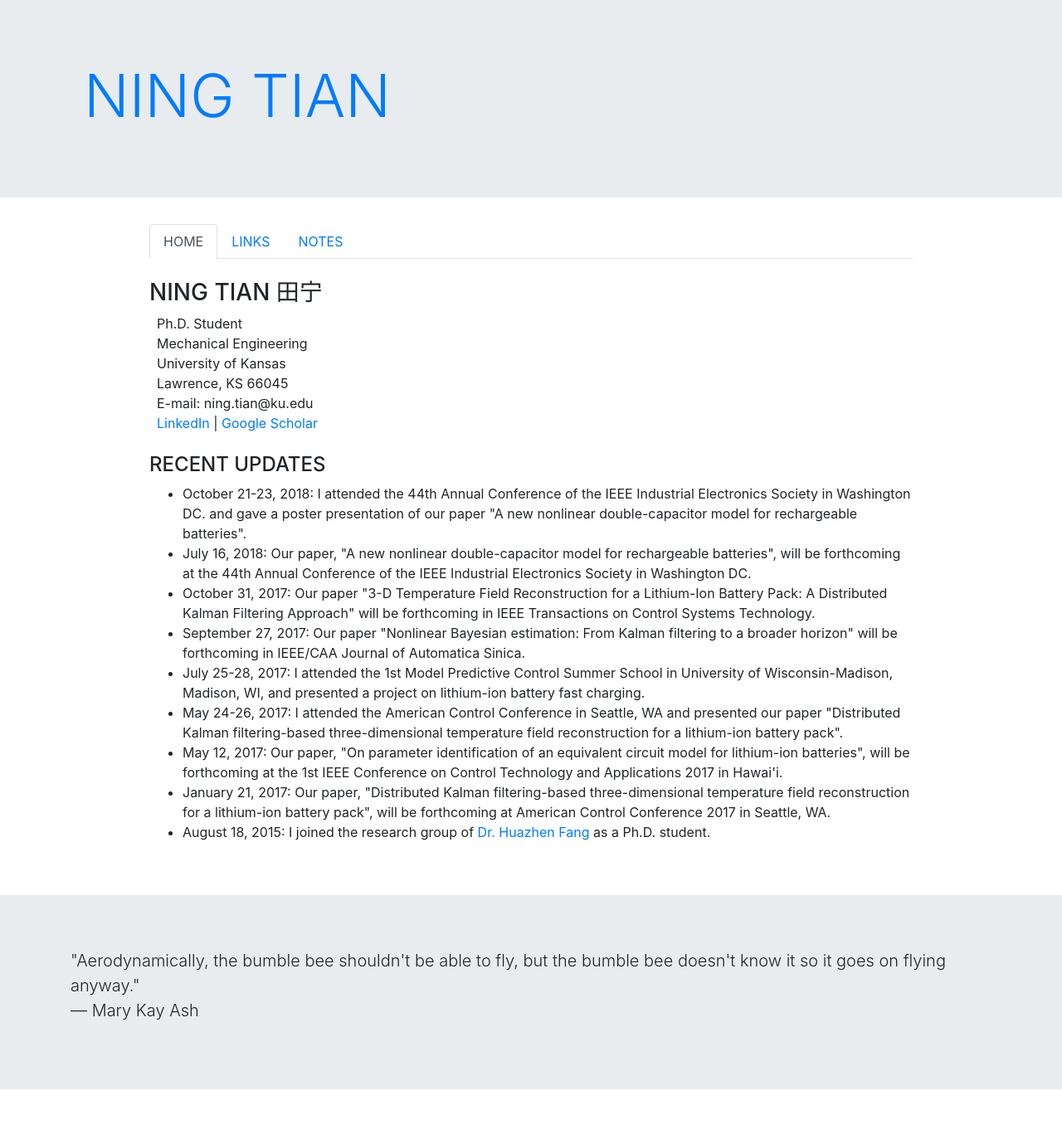
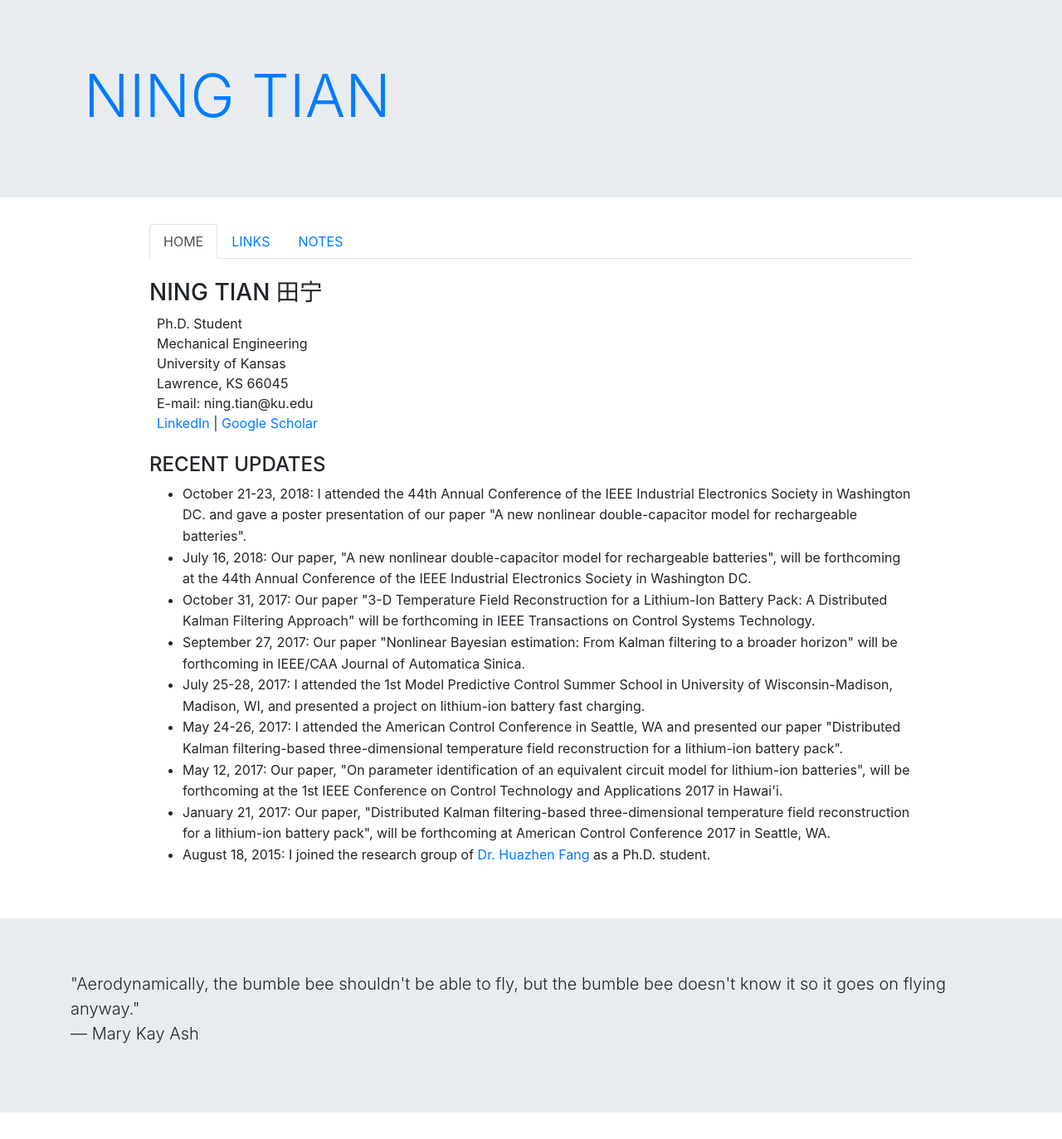
Before and after one commit to ningtian/ningtian.github.io, a Jekyll site: the page index.html, which Jekyll copies as it is, in a window 1280 px wide. Shown: the whole page at 83% size. Built offline with Jekyll 4.4.1, drawn with Linux system fonts in a browser that asks for light colours; before the commit the page ends 1345 px from its top, so only the background shows below that.

Commit message:
Update index.html

```diff
--- a/index.html
+++ b/index.html
@@ -9,6 +9,12 @@
     <link rel="stylesheet" href="https://stackpath.bootstrapcdn.com/bootstrap/4.1.3/css/bootstrap.min.css" integrity="sha384-MCw98/SFnGE8fJT3GXwEOngsV7Zt27NXFoaoApmYm81iuXoPkFOJwJ8ERdknLPMO" crossorigin="anonymous">
 
     <title>Ning</title>
+<style>
+div.a {
+    line-height: 1.6;
+}
+
+</style>
   </head>
 
 
@@ -48,6 +54,7 @@
 			&nbsp  E-mail: ning.tian@ku.edu<br>
 			&nbsp  <a href="https://www.linkedin.com/in/ning-tian-0aa4a6113/">LinkedIn</a> | <a href="https://scholar.google.com/citations?user=BHRe3uoAAAAJ&hl=en">Google Scholar</a><br>
 	<br>
+<div class="a">
        <h4>RECENT UPDATES</h4>
 <ul>
 <li>October 21-23, 2018: I attended the 44th Annual Conference of the IEEE Industrial Electronics Society in Washington DC. and
@@ -77,6 +84,7 @@
 <li>August 18, 2015: I joined the research group of <a href="http://fang.faculty.ku.edu/">Dr. Huazhen Fang</a> as
 	a Ph.D. student. </li>
 </ul>
+	</div>
     </div>
     <div class="col"></div>
   </div>
```
